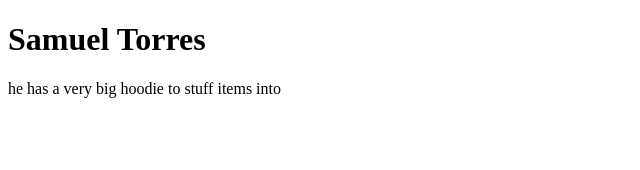
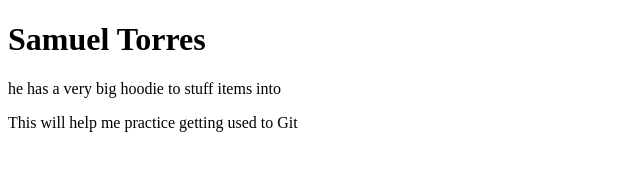
Before and after one commit to Rugasus07/Practice-assignment, a plain HTML site: page index.html in a window 1280 px wide. Shown: the whole page, without its empty margins (0-640 px from the left). Drawn offline with Linux system fonts and the light colour scheme.

Commit message:
description added

```diff
--- a/index.html
+++ b/index.html
@@ -9,5 +9,6 @@
 <body>
     <h1>Samuel Torres</h1>
     <p>he has a very big hoodie to stuff items into</p>
+    <p>This will help me practice getting used to Git</p>
 </body>
 </html>
```
